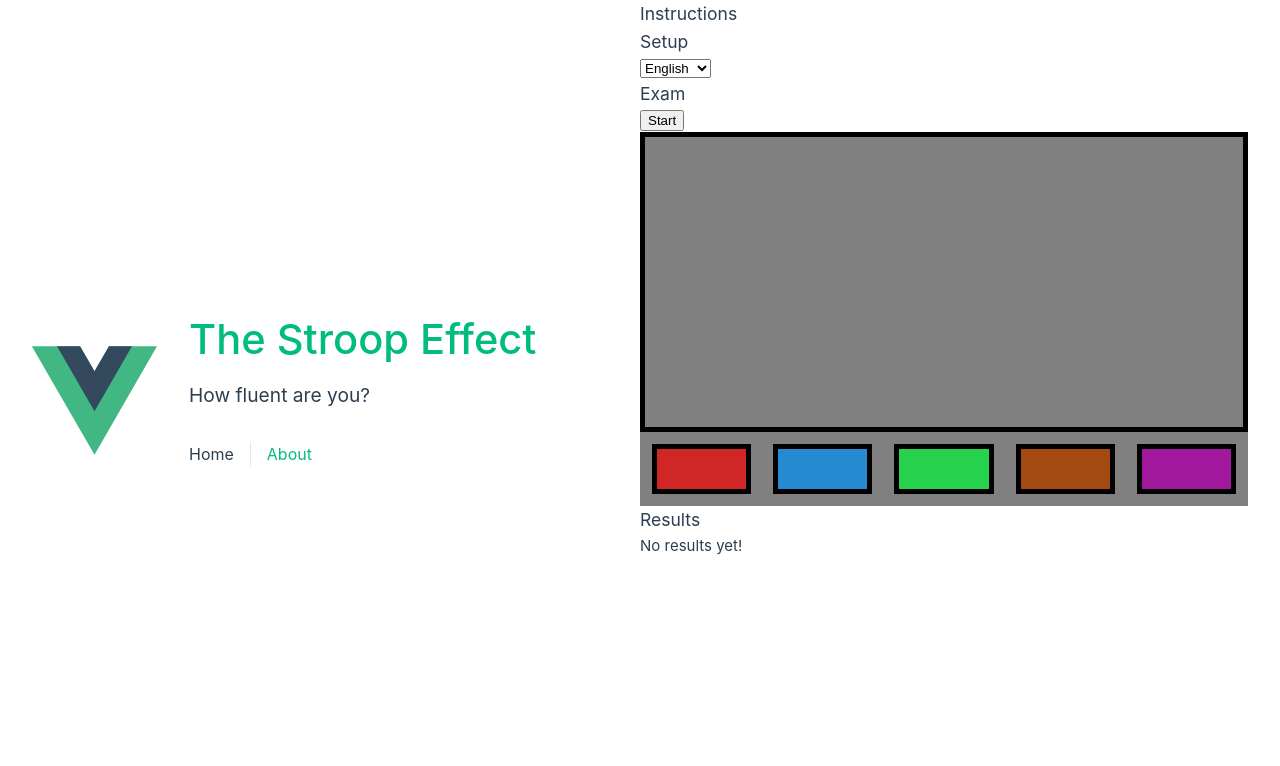
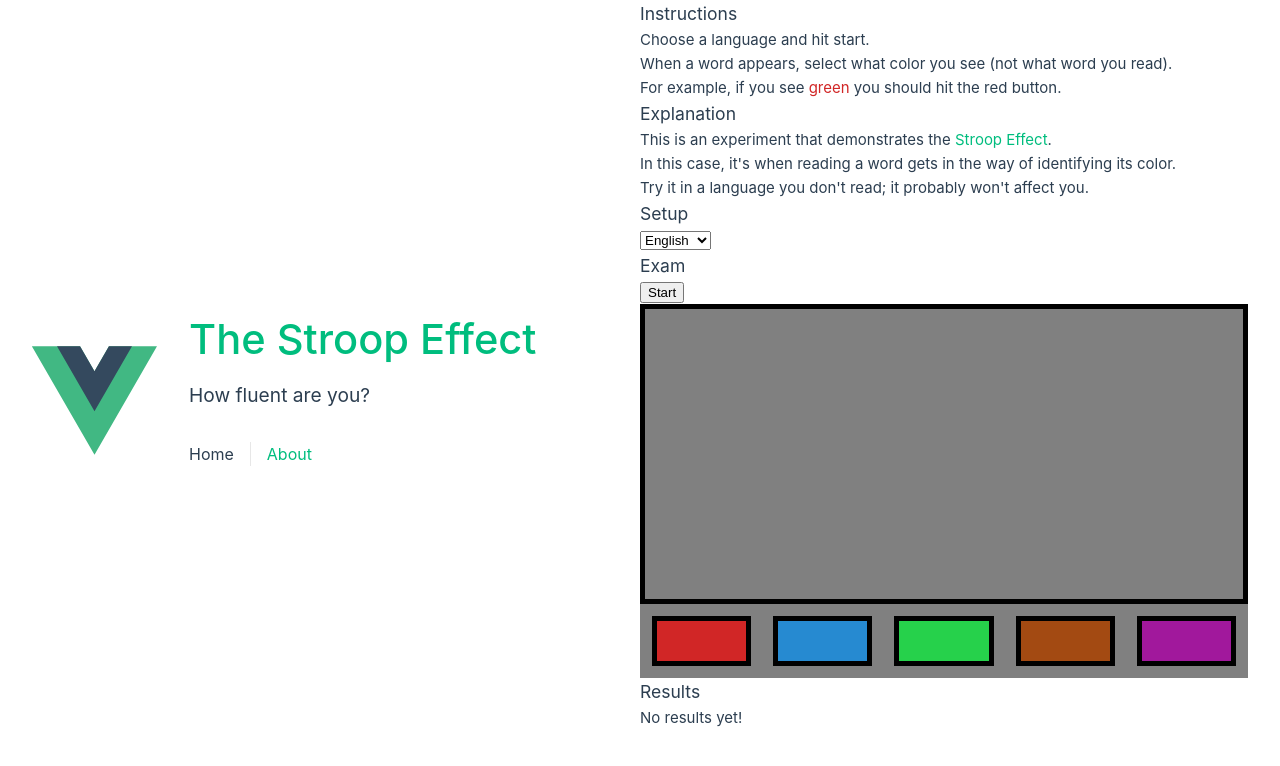
Before and after one commit to davidtorosyan/strooplang, a Vue app: page / in a window 1280 px wide. Shown: the top 766 px of the page. Built offline with nearby package versions, Linux system fonts and the light colour scheme.

Commit message:
Add instructions

```diff
--- a/src/components/ExamInstructions.vue
+++ b/src/components/ExamInstructions.vue
@@ -1,5 +1,35 @@
+<script setup lang="ts">
+import { colorRecords } from '@/data/colors';
+</script>
+
 <template>
   <h3>
     Instructions
   </h3>
+  <div>
+    <p>Choose a language and hit start.</p>
+    <p>When a word appears, select what color you see (not what word you read).</p>
+    <p>For example, if you see <span class="red">green</span> you should hit the red button.</p>
+  </div>
+  <h3>
+    Explanation
+  </h3>
+  <div>
+    <p>
+      This is an experiment that demonstrates the
+      <a href="https://en.wikipedia.org/wiki/Stroop_effect">Stroop Effect</a>.
+    </p>
+    <p>
+      In this case, it's when reading a word gets in the way of identifying its color.
+    </p>
+    <p>
+      Try it in a language you don't read; it probably won't affect you.
+    </p>
+  </div>
 </template>
+
+<style scoped>
+.red {
+  color: v-bind("colorRecords['red'].hex")
+}
+</style>
--- a/src/components/StroopExam.vue
+++ b/src/components/StroopExam.vue
@@ -1,7 +1,6 @@
 <script setup lang="ts">
 import { computed } from 'vue'
 import { colorRecords } from '@/data/colors';
-import { colorSet } from '@/data/sets';
 import { useExamSettingsStore } from '@/stores/examSettings'
 import { useExamStateStore } from '@/stores/examState';
 import ColorButtons from './ColorButtons.vue'
```
